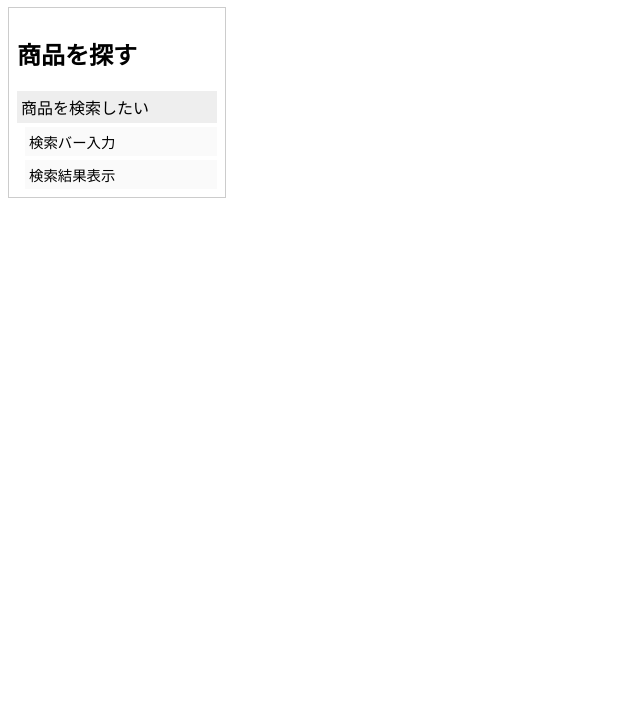
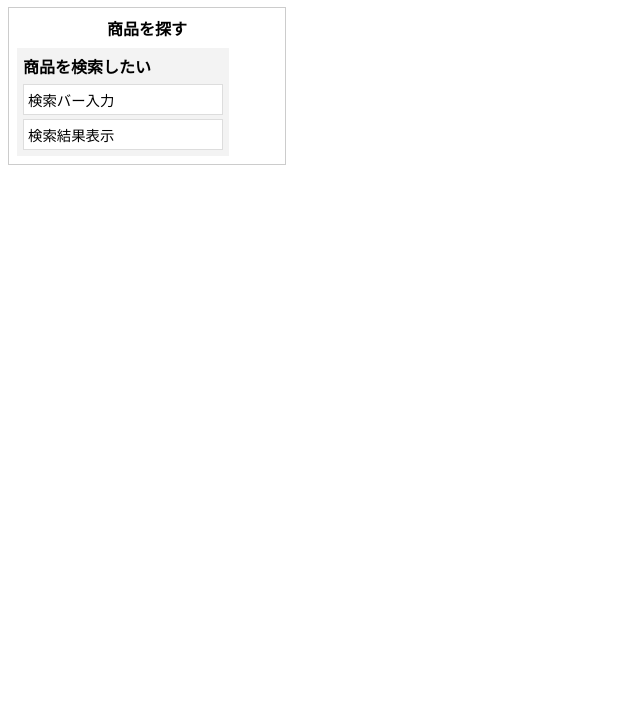
Before and after one commit to m6u-lab/quick-development, a plain HTML site: page index.html in a window 1280 px wide. Shown: the part 73-800 px from the top of the page, without its empty margins (0-640 px from the left). Drawn offline with Linux system fonts and the light colour scheme.

Commit message:
refactor: align layout to proper User Story Mapping lane structure
- Separate Activity, User Story, and Task into clear lanes
- Make Activity columns horizontal
- Stack Tasks vertically under each User Story
- Match canonical User Story Mapping visual hierarchy

```diff
--- a/main.js
+++ b/main.js
@@ -12,29 +12,43 @@ const data = {
     ]
 };
 
-const container = document.getElementById("map");
+const map = document.getElementById("map");
 
 data.activities.forEach(activity => {
-    const col = document.createElement("div");
-    col.className = "activity";
+    const activityEl = document.createElement("div");
+    activityEl.className = "activity";
 
-    const title = document.createElement("h2");
+    const title = document.createElement("div");
+    title.className = "activity-title";
     title.textContent = activity.name;
-    col.appendChild(title);
+    activityEl.appendChild(title);
+
+    const storiesEl = document.createElement("div");
+    storiesEl.className = "stories";
 
     activity.user_stories.forEach(us => {
-        const story = document.createElement("div");
-        story.className = "story";
-        story.textContent = us.story;
-        col.appendChild(story);
+        const storyEl = document.createElement("div");
+        storyEl.className = "story";
+
+        const storyTitle = document.createElement("div");
+        storyTitle.className = "story-title";
+        storyTitle.textContent = us.story;
+        storyEl.appendChild(storyTitle);
+
+        const tasksEl = document.createElement("div");
+        tasksEl.className = "tasks";
 
         us.tasks.forEach(task => {
-            const t = document.createElement("div");
-            t.className = "task";
-            t.textContent = task;
-            col.appendChild(t);
+            const taskEl = document.createElement("div");
+            taskEl.className = "task";
+            taskEl.textContent = task;
+            tasksEl.appendChild(taskEl);
         });
+
+        storyEl.appendChild(tasksEl);
+        storiesEl.appendChild(storyEl);
     });
 
-    container.appendChild(col);
+    activityEl.appendChild(storiesEl);
+    map.appendChild(activityEl);
 });
--- a/style.css
+++ b/style.css
@@ -1,28 +1,46 @@
-body {
-    font-family: sans-serif;
-}
-
 #map {
     display: flex;
-    gap: 16px;
+    gap: 24px;
+    align-items: flex-start;
 }
 
 .activity {
     border: 1px solid #ccc;
     padding: 8px;
+    min-width: 260px;
+}
+
+.activity-title {
+    font-weight: bold;
+    margin-bottom: 8px;
+    text-align: center;
+}
+
+.stories {
+    display: flex;
+    gap: 12px;
+}
+
+.story {
+    background: #f3f3f3;
+    padding: 6px;
     min-width: 200px;
 }
 
-.story {
-    background: #eee;
-    margin-top: 8px;
-    padding: 4px;
+.story-title {
+    font-weight: bold;
+    margin-bottom: 6px;
+}
+
+.tasks {
+    display: flex;
+    flex-direction: column;
+    gap: 4px;
 }
 
 .task {
-    background: #fafafa;
-    margin-left: 8px;
-    margin-top: 4px;
+    background: #fff;
+    border: 1px solid #ddd;
     padding: 4px;
     font-size: 0.9em;
 }
```
